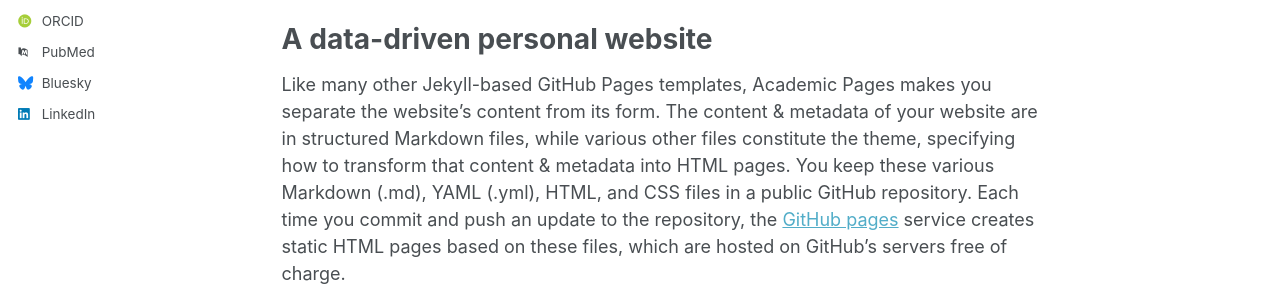
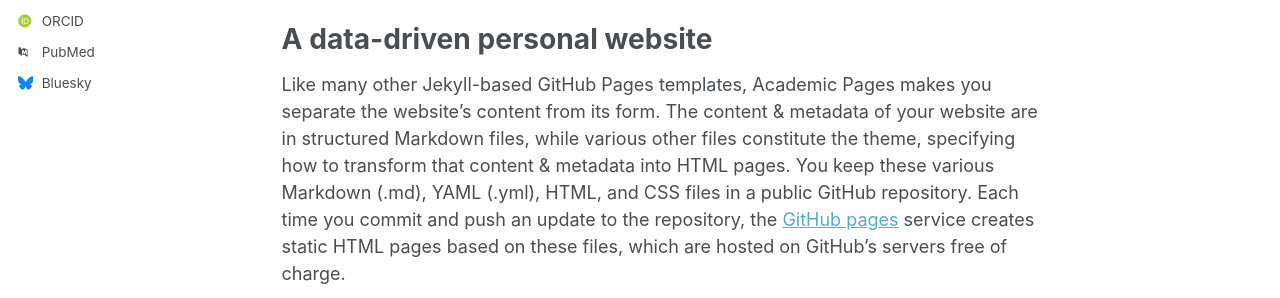
Before and after one commit to yuehuacui/yuehuacui.github.io, a Jekyll site: the page built from _pages/about.md, in a window 1280 px wide. Shown: the part 463-761 px from the top of the page. Built offline with Jekyll 4.4.1, drawn with Linux system fonts in a browser that asks for light colours; some web fonts are replaced; a script bundle is joined from its source files by our own code; library files that are not in the unit come from our copies.

Commit message:
Update _config.yml

```diff
--- a/_config.yml
+++ b/_config.yml
@@ -38,7 +38,7 @@ author:
   googlescholar    : "https://scholar.google.com/citations?user=DBatCsoAAAAJ&hl=en"
   inspire-hep      : # URL
   impactstory      : # URL
-
+  linkedin         : "https://www.linkedin.com/in/yuehua-cui-02648a23/"
   orcid            : "https://orcid.org/0000-0001-8099-1753"
   semantic         : # URL
   ssrn             : # URL
@@ -67,7 +67,7 @@ author:
   keybase          : # Username
   instagram        : # Username
   lastfm           : # Username
-  linkedin         : "https://www.linkedin.com/in/yuehua-cui-02648a23/" # Username
+  linkedin         : #"https://www.linkedin.com/in/yuehua-cui-02648a23/" # Username
   mastodon         : # URL
   medium           : # URL
   pinterest        : # Username
```
